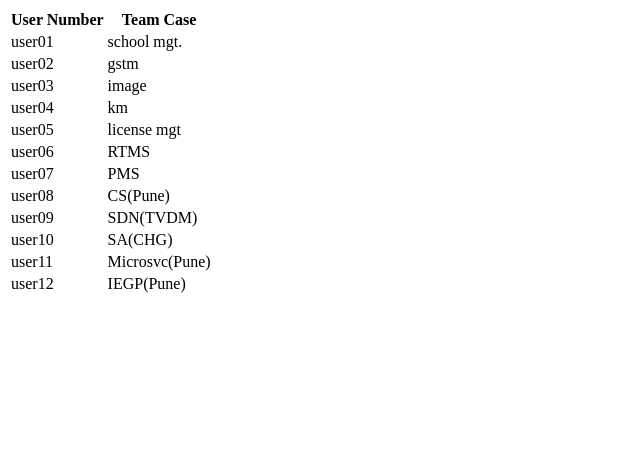
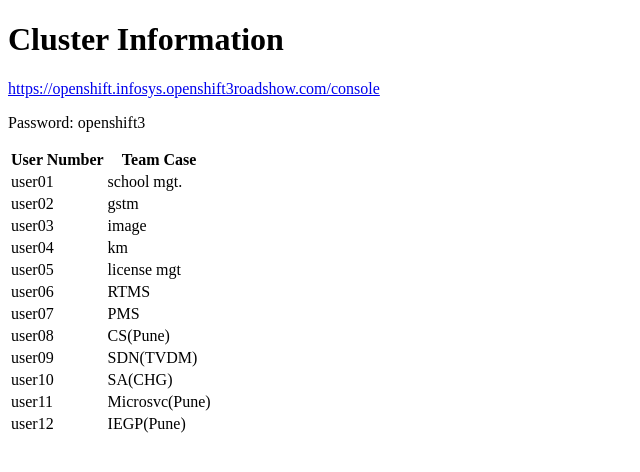
Before and after one commit to thoraxe/hackday, a plain HTML site: page index.html in a window 1280 px wide. Shown: the whole page, without its empty margins (0-640 px from the left). Drawn offline with Linux system fonts and the light colour scheme.

Commit message:
Added link and password

```diff
--- a/index.html
+++ b/index.html
@@ -5,6 +5,9 @@
 <title></title>
 </head>
 <body>
+  <h1>Cluster Information</h1>
+  <p><a href="https://openshift.infosys.openshift3roadshow.com/console">https://openshift.infosys.openshift3roadshow.com/console</a></p>
+  <p>Password: openshift3</p>
   <table>
     <tr>
       <th>User Number</th>
```
